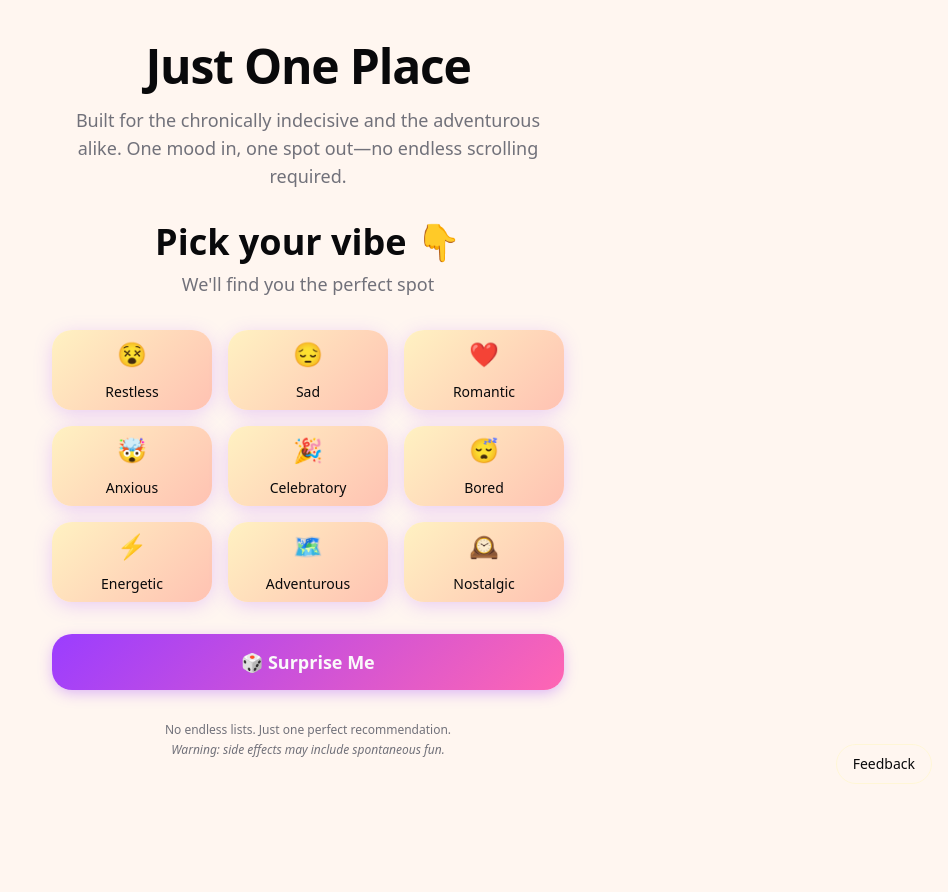
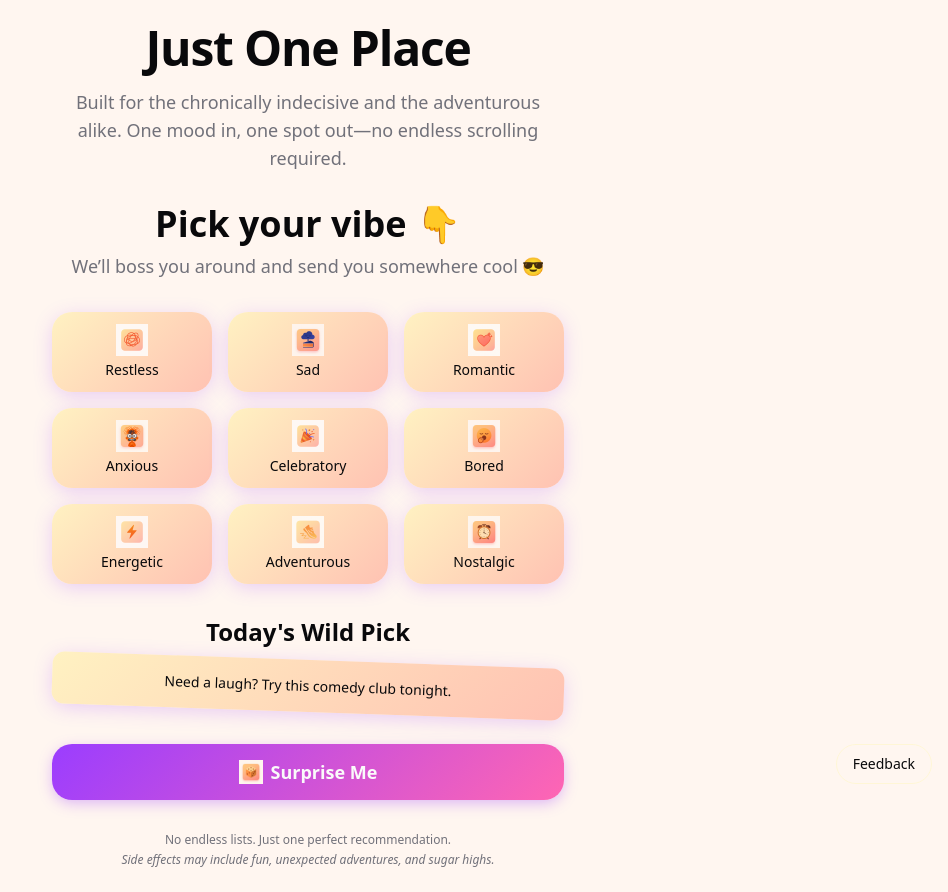
Before and after one commit to shreyasrkarthik/just-one-place, a React (Vite) app: page / in a window 1280 px wide. Shown: the whole page, without its empty margins (332-1280 px from the left). Before the commit the page ends 800 px from the top, so only its background shows below. Built offline with nearby package versions, Linux system fonts and the light colour scheme.

Commit message:
feat: add animated mood tiles and surprise picker

```diff
--- a/package.json
+++ b/package.json
@@ -40,6 +40,7 @@
     "@radix-ui/react-toggle-group": "^1.1.10",
     "@radix-ui/react-tooltip": "^1.2.7",
     "@tanstack/react-query": "^5.83.0",
+    "canvas-confetti": "^1.9.3",
     "class-variance-authority": "^0.7.1",
     "clsx": "^2.1.1",
     "cmdk": "^1.1.1",
--- a/src/components/MoodBoard.tsx
+++ b/src/components/MoodBoard.tsx
@@ -1,21 +1,85 @@
+import { useEffect, useRef, useState } from "react";
+import confetti from "canvas-confetti";
 import { Button } from "@/components/ui/button";
 
 interface Mood {
   id: string;
   label: string;
-  emoji: string;
+  image: string;
+  tagline: string;
+  colors: string[];
 }
 
 const moods: Mood[] = [
-  { id: "restless", label: "Restless", emoji: "😵" },
-  { id: "sad", label: "Sad", emoji: "😔" },
-  { id: "romantic", label: "Romantic", emoji: "❤️" },
-  { id: "anxious", label: "Anxious", emoji: "🤯" },
-  { id: "celebratory", label: "Celebratory", emoji: "🎉" },
-  { id: "bored", label: "Bored", emoji: "😴" },
-  { id: "energetic", label: "Energetic", emoji: "⚡" },
-  { id: "adventurous", label: "Adventurous", emoji: "🗺️" },
-  { id: "nostalgic", label: "Nostalgic", emoji: "🕰️" },
+  {
+    id: "restless",
+    label: "Restless",
+    image: "restless.png",
+    tagline: "Burn energy, not brain cells.",
+    colors: ["#FFB74D", "#FF8A65"],
+  },
+  {
+    id: "sad",
+    label: "Sad",
+    image: "sad.png",
+    tagline: "Cake therapy, scientifically proven.",
+    colors: ["#4FC3F7", "#81D4FA"],
+  },
+  {
+    id: "romantic",
+    label: "Romantic",
+    image: "romantic.png",
+    tagline: "Love is in the air...and also fries.",
+    colors: ["#F06292", "#EF5350"],
+  },
+  {
+    id: "anxious",
+    label: "Anxious",
+    image: "anxious.png",
+    tagline: "Breathe in, chill out, snack on.",
+    colors: ["#BA68C8", "#9575CD"],
+  },
+  {
+    id: "celebratory",
+    label: "Celebratory",
+    image: "celebratory.png",
+    tagline: "Pop fizz clink—it's party time.",
+    colors: ["#FFD54F", "#FFB300"],
+  },
+  {
+    id: "bored",
+    label: "Bored",
+    image: "bored.png",
+    tagline: "Escape the void, one bite at a time.",
+    colors: ["#90A4AE", "#B0BEC5"],
+  },
+  {
+    id: "energetic",
+    label: "Energetic",
+    image: "energetic.png",
+    tagline: "Fuel the hype train!",
+    colors: ["#81C784", "#66BB6A"],
+  },
+  {
+    id: "adventurous",
+    label: "Adventurous",
+    image: "adventorous.png",
+    tagline: "Because Netflix can wait.",
+    colors: ["#4DB6AC", "#26A69A"],
+  },
+  {
+    id: "nostalgic",
+    label: "Nostalgic",
+    image: "nostalgic.png",
+    tagline: "Old-school fun for modern moods.",
+    colors: ["#FFAB91", "#FF8A65"],
+  },
+];
+
+const wildPicks = [
+  "Feeling nostalgic? Here’s a retro arcade near you.",
+  "Craving chaos? There's a carnival in town.",
+  "Need a laugh? Try this comedy club tonight.",
 ];
 
 interface MoodBoardProps {
@@ -23,9 +87,63 @@ interface MoodBoardProps {
 }
 
 export const MoodBoard = ({ onMoodSelect }: MoodBoardProps) => {
+  const [surpriseRolling, setSurpriseRolling] = useState(false);
+  const [displayMood, setDisplayMood] = useState<Mood | null>(null);
+  const [zoomMood, setZoomMood] = useState<Mood | null>(null);
+  const rollingRef = useRef<number | null>(null);
+
+  useEffect(() => {
+    return () => {
+      if (rollingRef.current) clearInterval(rollingRef.current);
+    };
+  }, []);
+
+  const triggerConfetti = (colors: string[]) => {
+    confetti({ particleCount: 80, spread: 60, colors });
+  };
+
+  const handleMood = (mood: Mood) => {
+    triggerConfetti(mood.colors);
+    setZoomMood(mood);
+    setTimeout(() => onMoodSelect(mood.id), 600);
+  };
+
+  const handleSurprise = () => {
+    setSurpriseRolling(true);
+    let i = 0;
+    rollingRef.current = window.setInterval(() => {
+      setDisplayMood(moods[i % moods.length]);
+      i++;
+    }, 100);
+
+    setTimeout(() => {
+      if (rollingRef.current) clearInterval(rollingRef.current);
+      const mood = moods[Math.floor(Math.random() * moods.length)];
+      setDisplayMood(mood);
+      setSurpriseRolling(false);
+      handleMood(mood);
+    }, 2000);
+  };
+
+  const todayPick = wildPicks[new Date().getDate() % wildPicks.length];
+
   return (
     <div className="min-h-screen bg-background flex flex-col items-center justify-center p-6">
       <div className="max-w-lg w-full space-y-8">
+      {zoomMood && (
+        <div className="fixed inset-0 z-50 flex items-center justify-center">
+          <div className="zoom-anim">
+            <div className="flip-card-front h-20 w-32 bg-gradient-mood text-center p-4 rounded-xl shadow-mood flex flex-col items-center justify-center">
+              <img
+                src={`/vibes/${zoomMood.image}`}
+                alt={zoomMood.label}
+                className="w-8 h-8 mb-1"
+              />
+              <span className="text-sm font-medium">{zoomMood.label}</span>
+            </div>
+          </div>
+        </div>
+      )}
         <header className="text-center space-y-4">
           <h1 className="text-5xl font-extrabold tracking-tight text-foreground">
             Just One Place
@@ -40,30 +158,67 @@ export const MoodBoard = ({ onMoodSelect }: MoodBoardProps) => {
             Pick your vibe 👇
           </h2>
           <p className="text-muted-foreground text-lg">
-            We'll find you the perfect spot
+            We’ll boss you around and send you somewhere cool 😎
           </p>
         </div>
 
         <div className="grid grid-cols-3 gap-4">
           {moods.map((mood) => (
-            <Button
+            <div
               key={mood.id}
-              variant="mood"
-              onClick={() => onMoodSelect(mood.id)}
-              className="h-20 flex-col p-4 text-center"
+              className="flip-card h-20"
+              onClick={() => handleMood(mood)}
             >
-              <span className="text-2xl mb-1">{mood.emoji}</span>
-              <span className="text-sm font-medium">{mood.label}</span>
-            </Button>
+              <div className="flip-card-inner">
+                <div className="flip-card-front bg-gradient-mood text-center p-4 rounded-xl shadow-mood flex flex-col items-center justify-center">
+                  <img
+                    src={`/vibes/${mood.image}`}
+                    alt={mood.label}
+                    className="w-8 h-8 mb-1"
+                  />
+                  <span className="text-sm font-medium">{mood.label}</span>
+                </div>
+                <div className="flip-card-back bg-gradient-mood text-center p-4 rounded-xl shadow-mood flex flex-col items-center justify-center">
+                  <span className="text-xs font-medium px-2">
+                    {mood.tagline}
+                  </span>
+                </div>
+              </div>
+            </div>
           ))}
+        </div>
+
+        <div className="text-center space-y-3">
+          <h3 className="text-2xl font-bold">Today's Wild Pick</h3>
+          <div className="bg-gradient-mood p-4 rounded-xl shadow-mood text-sm font-medium rotate-[2deg]">
+            {todayPick}
+          </div>
         </div>
 
         <Button
           variant="action"
-          onClick={() => onMoodSelect("surprise")}
-          className="w-full h-14 text-lg"
+          onClick={handleSurprise}
+          className="relative w-full h-14 text-lg overflow-hidden"
         >
-          🎲 Surprise Me
+          {surpriseRolling && (
+            <img
+              src="/vibes/surprise.png"
+              alt="dice"
+              className="dice-animation absolute top-1/2 -translate-y-1/2"
+            />
+          )}
+          <div className="flex items-center gap-2">
+            {displayMood ? (
+              <img
+                src={`/vibes/${displayMood.image}`}
+                alt={displayMood.label}
+                className="w-6 h-6"
+              />
+            ) : (
+              <img src="/vibes/surprise.png" alt="surprise" className="w-6 h-6" />
+            )}
+            <span>{displayMood ? displayMood.label : "Surprise Me"}</span>
+          </div>
         </Button>
 
         <div className="text-center space-y-1">
@@ -71,7 +226,7 @@ export const MoodBoard = ({ onMoodSelect }: MoodBoardProps) => {
             No endless lists. Just one perfect recommendation.
           </p>
           <p className="text-xs text-muted-foreground italic">
-            Warning: side effects may include spontaneous fun.
+            Side effects may include fun, unexpected adventures, and sugar highs.
           </p>
         </div>
       </div>
--- a/src/index.css
+++ b/src/index.css
@@ -117,7 +117,67 @@ All colors MUST be HSL.
     @apply border-border;
   }
 
-  body {
+body {
     @apply bg-background text-foreground;
   }
 }
+
+/* custom animations for mood board */
+.flip-card {
+  perspective: 1000px;
+}
+
+.flip-card-inner {
+  position: relative;
+  width: 100%;
+  height: 100%;
+  transition: transform 0.6s;
+  transform-style: preserve-3d;
+}
+
+.flip-card:hover .flip-card-inner {
+  transform: rotateY(180deg);
+}
+
+.flip-card-front,
+.flip-card-back {
+  position: absolute;
+  width: 100%;
+  height: 100%;
+  backface-visibility: hidden;
+  border-radius: var(--radius);
+}
+
+.flip-card-back {
+  transform: rotateY(180deg);
+}
+
+.dice-animation {
+  animation: roll 2s linear forwards;
+}
+
+@keyframes roll {
+  0% {
+    left: -10%;
+    transform: rotate(0deg);
+  }
+  100% {
+    left: 110%;
+    transform: rotate(720deg);
+  }
+}
+
+.zoom-anim {
+  animation: zoom 0.6s forwards;
+}
+
+@keyframes zoom {
+  from {
+    transform: scale(1);
+    opacity: 1;
+  }
+  to {
+    transform: scale(20);
+    opacity: 0;
+  }
+}
--- a/src/pages/Index.tsx
+++ b/src/pages/Index.tsx
@@ -124,17 +124,17 @@ const Index = () => {
       />
     );
   } else if (state === "loading") {
-    const moodLabels: Record<string, { label: string; emoji: string }> = {
-      restless: { label: "Restless", emoji: "😵" },
-      sad: { label: "Sad", emoji: "😔" },
-      romantic: { label: "Romantic", emoji: "❤️" },
-      anxious: { label: "Anxious", emoji: "🤯" },
-      celebratory: { label: "Celebratory", emoji: "🎉" },
-      bored: { label: "Bored", emoji: "😴" },
-      energetic: { label: "Energetic", emoji: "⚡" },
-      adventurous: { label: "Adventurous", emoji: "🗺️" },
-      nostalgic: { label: "Nostalgic", emoji: "🕰️" },
-      surprise: { label: "Surprise Me", emoji: "🎲" }
+    const moodLabels: Record<string, { label: string; image: string }> = {
+      restless: { label: "Restless", image: "restless.png" },
+      sad: { label: "Sad", image: "sad.png" },
+      romantic: { label: "Romantic", image: "romantic.png" },
+      anxious: { label: "Anxious", image: "anxious.png" },
+      celebratory: { label: "Celebratory", image: "celebratory.png" },
+      bored: { label: "Bored", image: "bored.png" },
+      energetic: { label: "Energetic", image: "energetic.png" },
+      adventurous: { label: "Adventurous", image: "adventorous.png" },
+      nostalgic: { label: "Nostalgic", image: "nostalgic.png" },
+      surprise: { label: "Surprise Me", image: "surprise.png" }
     };
 
     const moodInfo = moodLabels[selectedMood] || moodLabels.surprise;
@@ -142,7 +142,7 @@ const Index = () => {
     content = (
       <LoadingRecommendation
         mood={moodInfo.label}
-        moodEmoji={moodInfo.emoji}
+        moodImage={moodInfo.image}
         userLocation={
           userLocation?.city && userLocation?.state
             ? `${userLocation.city}, ${userLocation.state}`
--- a/src/utils/mockData.ts
+++ b/src/utils/mockData.ts
@@ -148,20 +148,20 @@ const moodRecommendations: Record<string, MockRecommendation[]> = {
   ]
 };
 
-const moodLabels: Record<string, { label: string; emoji: string }> = {
-  restless: { label: "Restless", emoji: "😵" },
-  sad: { label: "Sad", emoji: "😔" },
-  romantic: { label: "Romantic", emoji: "❤️" },
-  anxious: { label: "Anxious", emoji: "🤯" },
-  celebratory: { label: "Celebratory", emoji: "🎉" },
-  bored: { label: "Bored", emoji: "😴" },
-  energetic: { label: "Energetic", emoji: "⚡" },
-  adventurous: { label: "Adventurous", emoji: "🗺️" },
-  nostalgic: { label: "Nostalgic", emoji: "🕰️" },
-  surprise: { label: "Surprise Me", emoji: "🎲" }
+const moodLabels: Record<string, { label: string; image: string }> = {
+  restless: { label: "Restless", image: "restless.png" },
+  sad: { label: "Sad", image: "sad.png" },
+  romantic: { label: "Romantic", image: "romantic.png" },
+  anxious: { label: "Anxious", image: "anxious.png" },
+  celebratory: { label: "Celebratory", image: "celebratory.png" },
+  bored: { label: "Bored", image: "bored.png" },
+  energetic: { label: "Energetic", image: "energetic.png" },
+  adventurous: { label: "Adventurous", image: "adventorous.png" },
+  nostalgic: { label: "Nostalgic", image: "nostalgic.png" },
+  surprise: { label: "Surprise Me", image: "surprise.png" }
 };
 
-export const getRecommendation = (mood: string, reroll: boolean = false): MockRecommendation & { mood: string; moodEmoji: string } => {
+export const getRecommendation = (mood: string, reroll: boolean = false): MockRecommendation & { mood: string; moodImage: string } => {
   const recommendations = moodRecommendations[mood] || moodRecommendations.surprise;
   const randomIndex = reroll ? 1 : 0; // Simple reroll logic - use second option if available
   const rec = recommendations[Math.min(randomIndex, recommendations.length - 1)];
@@ -170,6 +170,6 @@ export const getRecommendation = (mood: string, reroll: boolean = false): MockRe
   return {
     ...rec,
     mood: moodInfo.label,
-    moodEmoji: moodInfo.emoji
+    moodImage: moodInfo.image
   };
 };
--- a/src/utils/placesService.ts
+++ b/src/utils/placesService.ts
@@ -106,7 +106,7 @@ export interface LocationAwareRecommendation {
   imageUrl: string;
   mapsUrl: string;
   mood: string;
-  moodEmoji: string;
+  moodImage: string;
   openHours: string;
   distance: string;
   userLocation: string;
@@ -172,17 +172,17 @@ export const getLocationAwareRecommendation = async (
     : `${selectedPlace.address}, ${locationText}`;
 
   // Get mood info
-  const moodLabels: Record<string, { label: string; emoji: string }> = {
-    restless: { label: "Restless", emoji: "😵" },
-    sad: { label: "Sad", emoji: "😔" },
-    romantic: { label: "Romantic", emoji: "❤️" },
-    anxious: { label: "Anxious", emoji: "🤯" },
-    celebratory: { label: "Celebratory", emoji: "🎉" },
-    bored: { label: "Bored", emoji: "😴" },
-    energetic: { label: "Energetic", emoji: "⚡" },
-    adventurous: { label: "Adventurous", emoji: "🗺️" },
-    nostalgic: { label: "Nostalgic", emoji: "🕰️" },
-    surprise: { label: "Surprise Me", emoji: "🎲" }
+  const moodLabels: Record<string, { label: string; image: string }> = {
+    restless: { label: "Restless", image: "restless.png" },
+    sad: { label: "Sad", image: "sad.png" },
+    romantic: { label: "Romantic", image: "romantic.png" },
+    anxious: { label: "Anxious", image: "anxious.png" },
+    celebratory: { label: "Celebratory", image: "celebratory.png" },
+    bored: { label: "Bored", image: "bored.png" },
+    energetic: { label: "Energetic", image: "energetic.png" },
+    adventurous: { label: "Adventurous", image: "adventorous.png" },
+    nostalgic: { label: "Nostalgic", image: "nostalgic.png" },
+    surprise: { label: "Surprise Me", image: "surprise.png" }
   };
 
   const moodInfo = moodLabels[mood] || moodLabels.surprise;
@@ -195,7 +195,7 @@ export const getLocationAwareRecommendation = async (
     imageUrl: "/lovable-uploads/490baa65-3ec1-4eea-83ad-b1f38758491d.png",
     mapsUrl: `https://maps.apple.com/?q=${encodeURIComponent(selectedPlace.name + " " + fullAddress)}`,
     mood: moodInfo.label,
-    moodEmoji: moodInfo.emoji,
+    moodImage: moodInfo.image,
     openHours: selectedPlace.openHours || "Check hours online",
     distance: distanceText,
     userLocation: locationText
```
Also changed, not shown: src/components/LoadingRecommendation.tsx (+5 -4 lines), src/components/RecommendationCard.tsx (+4 -3 lines), 1 other file (tests, documents, lock files or other folders).
